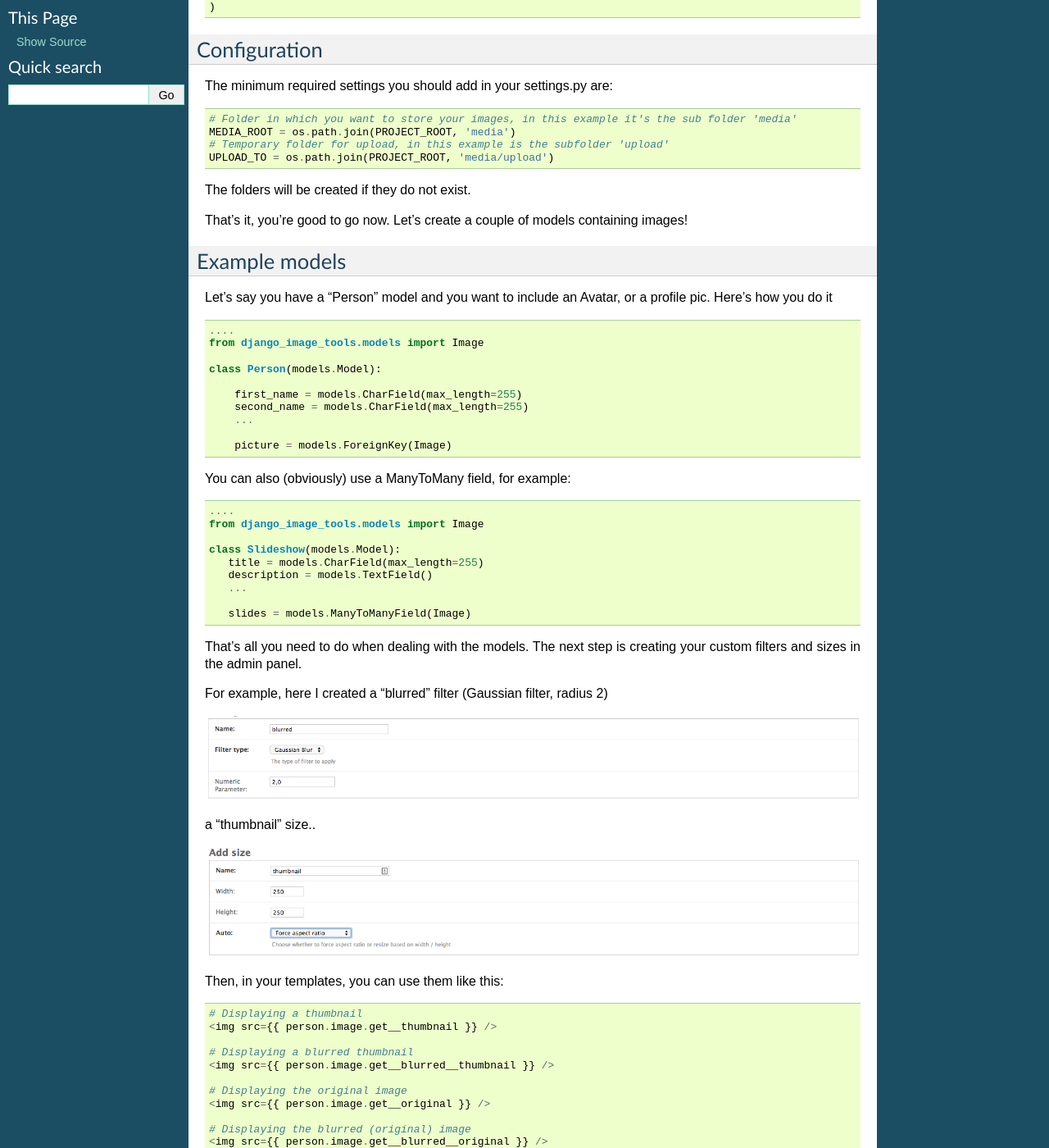
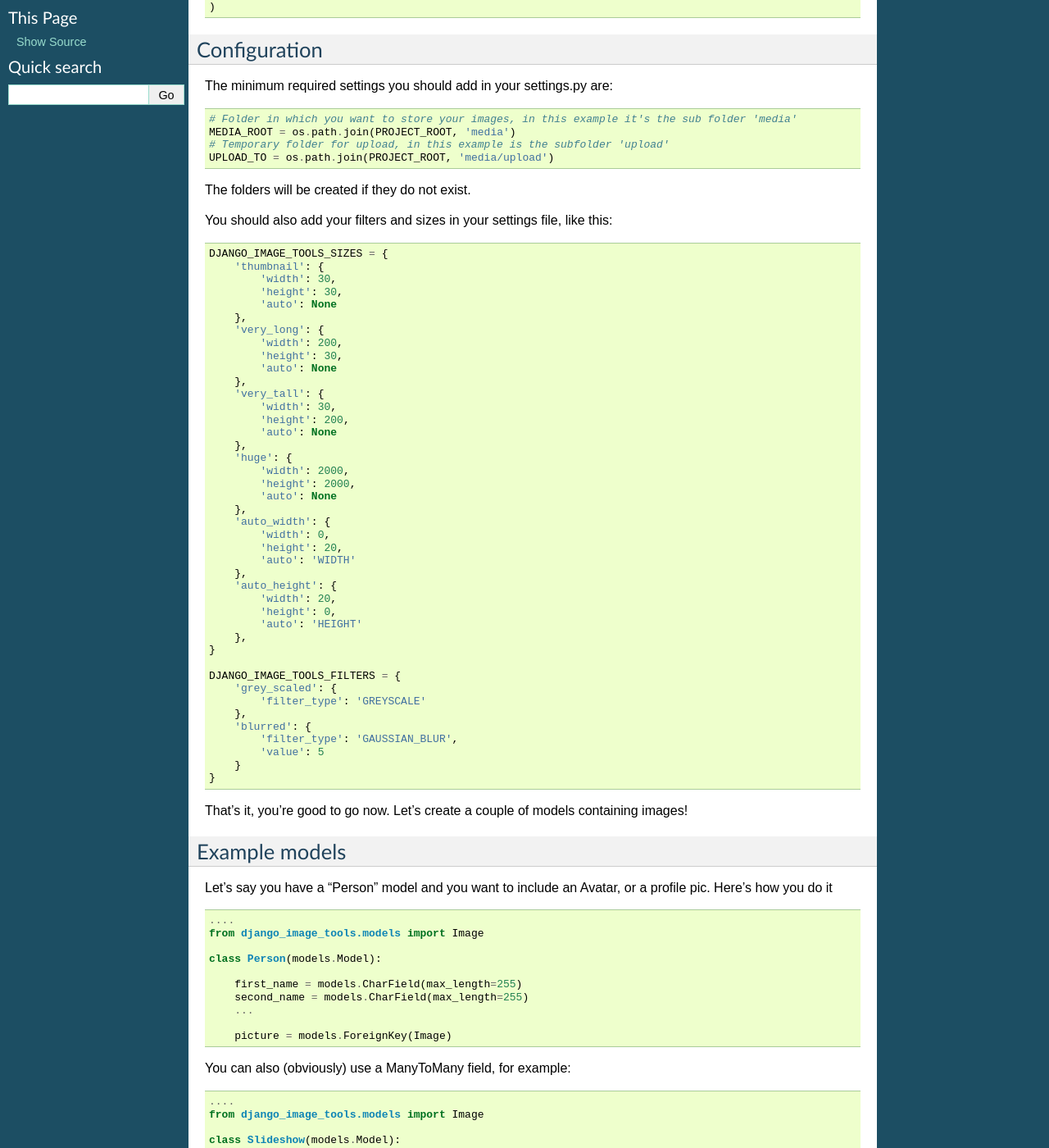
Before and after one commit to bonsaistudio/django-image-tools, a Sphinx documentation site: the page built from docs/source/quickstart.rst, in a window 1280 px wide and 1400 px high, scrolled down 277 px. Shown: the whole window at 82% size. Built offline with Sphinx 7.4.7, drawn with Linux system fonts in a browser that asks for light colours; some of the changed text lies outside the part shown.

Commit message:
Moved filters and sizes in settings. Added migrations

```diff
--- a/docs/source/more_features.rst
+++ b/docs/source/more_features.rst
@@ -5,15 +5,14 @@ The images will all be available in the admin panel. You can browse and search t
 Sometimes, the users will upload a 'small' image (You know users right?) and then they'll complain that the image
 doesn't scale well, or it's too jpegged.
 The app will automatically flag all images for which an upscaled version was requested, by flagging them with the
-'was_upscaled' flag (if you're using django_suit, the background of the row will also be displayed red). You can use the filter in the app to see which one were upscaled, and delete them, or replace them with a higher-res version.
+'was_upscaled' flag (if you're using django_suit, the background of the row will also be displayed red). You can use
+ the filter in the app to see which one were upscaled, and delete them, or replace them with a higher-res version.
 The original images will never be touched, unless the user wants to rename them.
 The cached image folder can be changed in the system settings, through the settings variable
 'DJANGO_IMAGE_TOOLS_CACHE_DIR'. This will always be a sub dir of the 'MEDIA' dir, though I might change this
 in the future.
 I strongly advice you to use the 'raw_id_fields' for the image fields, as it will allow the user to search for a
 previously submitted image or input a new one with a nice popup menu. This will decrease the number of duplicates.
-I also *strongly* advice you to remove permission for non admin users for the 'size' app, as removing a size that is
-used inside a template will result (obviously) in a 500 error.
 If there is a 'thumbnail' size, the app will display images of that size for the admin panel, otherwise it will fall
 back on the original.
 You can fetch the original image path by requesting 'image.get__original'.
--- a/docs/source/quickstart.rst
+++ b/docs/source/quickstart.rst
@@ -30,6 +30,53 @@ The minimum required settings you should add in your settings.py are:
     UPLOAD_TO = os.path.join(PROJECT_ROOT, 'media/upload')
 
 The folders will be created if they do not exist.
+
+You should also add your filters and sizes in your settings file, like this:
+
+::
+
+    DJANGO_IMAGE_TOOLS_SIZES = {
+        'thumbnail': {
+            'width': 30,
+            'height': 30,
+            'auto': None
+        },
+        'very_long': {
+            'width': 200,
+            'height': 30,
+            'auto': None
+        },
+        'very_tall': {
+            'width': 30,
+            'height': 200,
+            'auto': None
+        },
+        'huge': {
+            'width': 2000,
+            'height': 2000,
+            'auto': None
+        },
+        'auto_width': {
+            'width': 0,
+            'height': 20,
+            'auto': 'WIDTH'
+        },
+        'auto_height': {
+            'width': 20,
+            'height': 0,
+            'auto': 'HEIGHT'
+        },
+    }
+
+    DJANGO_IMAGE_TOOLS_FILTERS = {
+        'grey_scaled': {
+            'filter_type': 'GREYSCALE'
+        },
+        'blurred': {
+            'filter_type': 'GAUSSIAN_BLUR',
+            'value': 5
+        }
+    }
 
 
 That's it, you're good to go now.
@@ -72,18 +119,7 @@ You can also (obviously) use a ManyToMany field, for example:
 
 
 
-That's all you need to do when dealing with the models. The next step is creating your custom filters and sizes in the
-admin panel.
-
-For example, here I created a "blurred" filter (Gaussian filter, radius 2)
-
-
-.. image:: /_static/filter_blurred.png
-
-
-a "thumbnail" size..
-
-.. image:: /_static/size_thumbnail.png
+That's all you need to do when dealing with the models.
 
 Then, in your templates, you can use them like this:
 
--- a/setup.py
+++ b/setup.py
@@ -19,5 +19,5 @@ setup(name='django-image-tools',
       install_requires=[
           'Pillow',
       ],
-      packages=['django_image_tools', 'django_image_tools.django_migrations'],
+      packages=['django_image_tools', 'django_image_tools.migrations'],
       )
```
Also changed, not shown: docs/source/how_to_use.rst (+60 -12 lines), docs/source/_static/filter_blurred.png (deleted), docs/source/_static/size_thumbnail.png (deleted), 10 other files.
